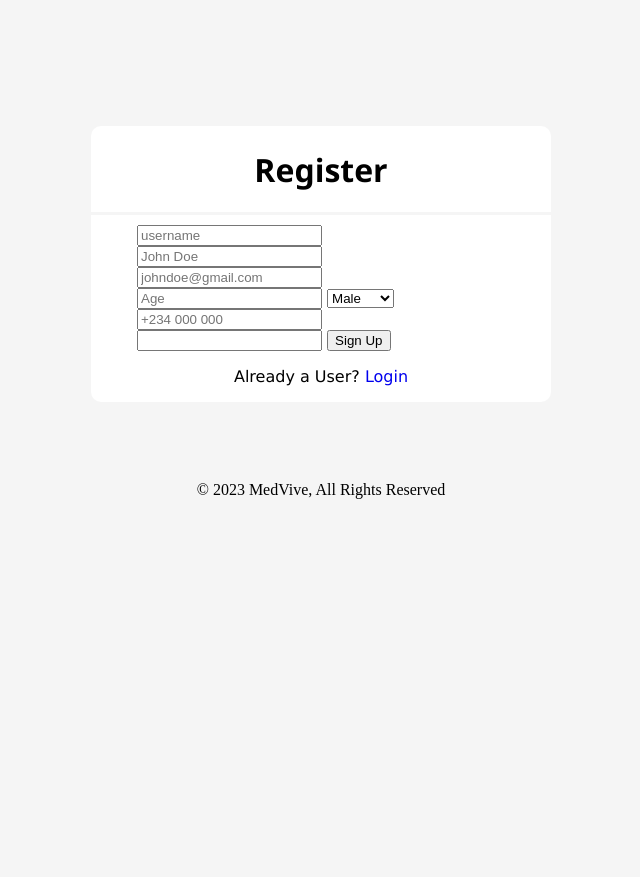
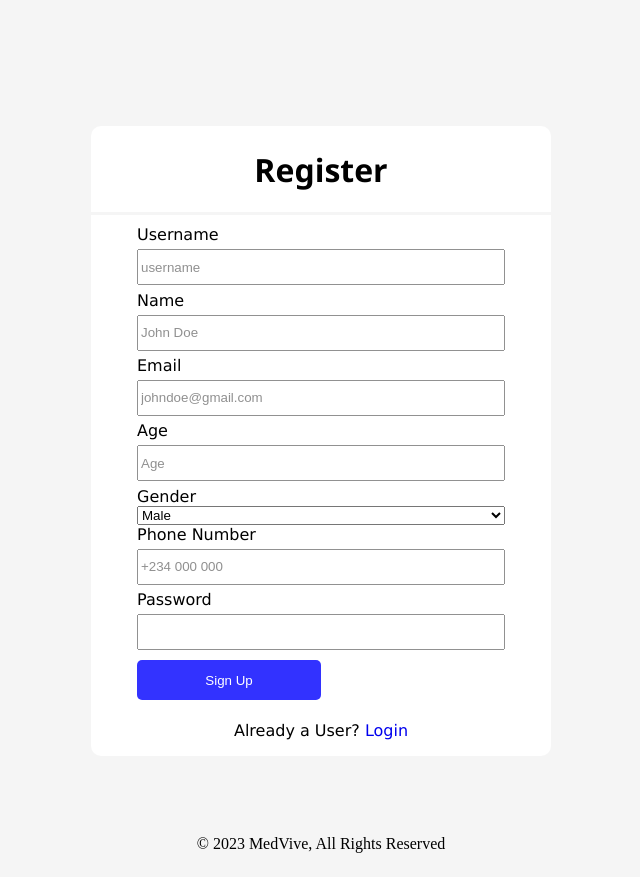
Before and after one commit to kenyyode/ViveApp, a Flask app: page /registration in a window 1280 px wide. Shown: the whole page, without its empty margins (319-959 px from the left). Before the commit the page ends 499 px from the top, so only its background shows below. Run offline with Flask 3, Linux system fonts and the light colour scheme.

Commit message:
Updated Version

```diff
--- /dev/null
+++ b/Vive/static/register.css
@@ -0,0 +1,18 @@
+.form-group {
+    display:flex;
+    flex-wrap: wrap;
+    flex-direction: column;
+    margin-top: 0.1%;
+}
+input {
+    margin-top: 5px;
+    margin-bottom: 5px;
+    height: 30px;
+    opacity: 0.8;
+
+}
+
+.formbtn{
+    width: 50%;
+
+}
--- a/Vive/templates/dashboard.html
+++ b/Vive/templates/dashboard.html
@@ -0,0 +1,4 @@
+{% extends 'base.html' %}
+{%block content%}
+<a href="{{url_for("logout")}}"> Logout </a>
+{%endblock%}
--- a/Vive/templates/login.html
+++ b/Vive/templates/login.html
@@ -7,8 +7,8 @@
 
 {%block content%}
 
-<form method="POST" action="/">
-    {{form.csrf_token}}
+<form method="POST" action="/Login">
+{{form.hidden_tag()}}
     <div class="form-username">
         <label for="{{form.username.id}}"> {{form.username.label}} </label>
     {{form.username}}
@@ -20,6 +20,6 @@
     {{form.submit(class="formbtn")}}
 
 </form>
-<p> New User? <a href="{{url_for('registration')}}"> Sign Up</a> </p>
+<p> New User? <a href="{{url_for('registration')}}"> Sign Up </a> </p>
 
 {%endblock%}
--- a/Vive/templates/register.html
+++ b/Vive/templates/register.html
@@ -1,20 +1,46 @@
 {% extends 'base.html' %}
 
 {%block title%} Sign Up {%endblock%}
+{%block style%} <link rel="stylesheet" type="text/css" href="{{url_for("static", filename="register.css")}}" {%endblock%}
 {%block header%} <h1> Register </h1> {%endblock%}
 
 {%block content%}
 
 <form method="POST" action="/registration">
 {{form.hidden_tag()}}
+<div class="form-row">
+<div class="form-column">
+    <div class="form-group">
+    <label for="{{form.username.id}}"> {{form.username.label}} </label>
         {{form.username}}
+    </div>
+    <div class="form-group">
+        <label for="{{form.name.id}}"> {{form.name.label}} </label>
             {{form.name}}
+        </div>
+     <div class="form-group">
+            <label for="{{form.email.id}}"> {{form.email.label}} </label>
                 {{form.email}}
+            </div>
+    <div class="form-group">
+                <label for="{{form.age.id}}"> {{form.age.label}} </label>
                     {{form.age}}
+                </div>
+                 <div class="form-group">
+    <label for="{{form.sex.id}}"> {{form.sex.label}} </label>
         {{form.sex}}
+    </div>
+    <div class="form-group">
+        <label for="{{form.phonenumber.id}}"> {{form.phonenumber.label}} </label>
             {{form.phonenumber}}
+        </div>
+    <div class="form-group">
+            <label for="{{form.password.id}}"> {{form.password.label}} </label>
                 {{form.password}}
-    {{form.submit}}
+            </div>
+ </div>
+</div>
+    {{form.submit(class="formbtn")}}
 
 </form>
 <p> Already a User? <a href="{{url_for('Login')}}"> Login </a> </p>
--- a/app.py
+++ b/app.py
@@ -1,7 +1,7 @@
 from Vive import app, db
 from flask_login import LoginManager
 from models import User
-from routes import Login, registration, dashboard
+from routes import Login, registration, dashboard, logout
 
 login_manager= LoginManager()
 login_manager.init_app(app) # this initializes the app called app
--- a/routes.py
+++ b/routes.py
@@ -1,6 +1,6 @@
 from Vive import app, db, bcrypt
 from flask import Flask, render_template, redirect, url_for, request
-from flask_login import login_user, login_required, LoginManager
+from flask_login import login_user, login_required, LoginManager, logout_user
 from forms import Registration, Login_form
 from models import User
 
@@ -44,3 +44,9 @@
 @login_required
 def dashboard():
     return render_template("dashboard.html")
+
+@app.route("/logout")
+@login_required
+def logout():
+    logout_user()
+    return redirect (url_for("Login"))
```
Also changed, not shown: var/Vive-instance/project.db. Lines whose indentation alone changed are shown as unchanged.
